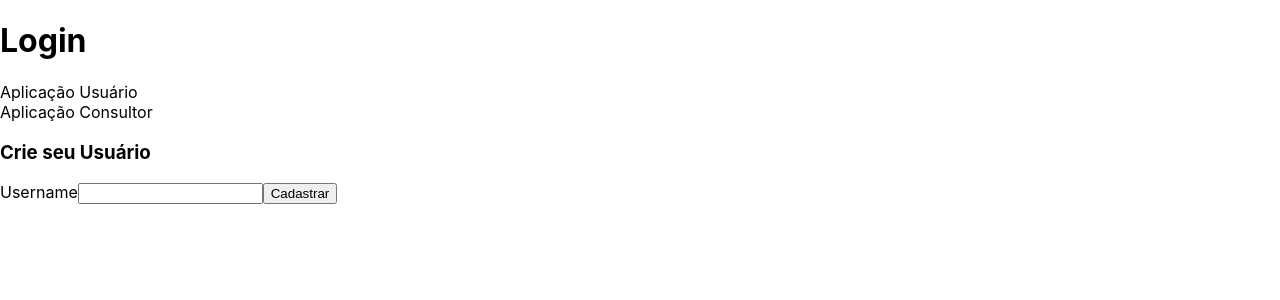
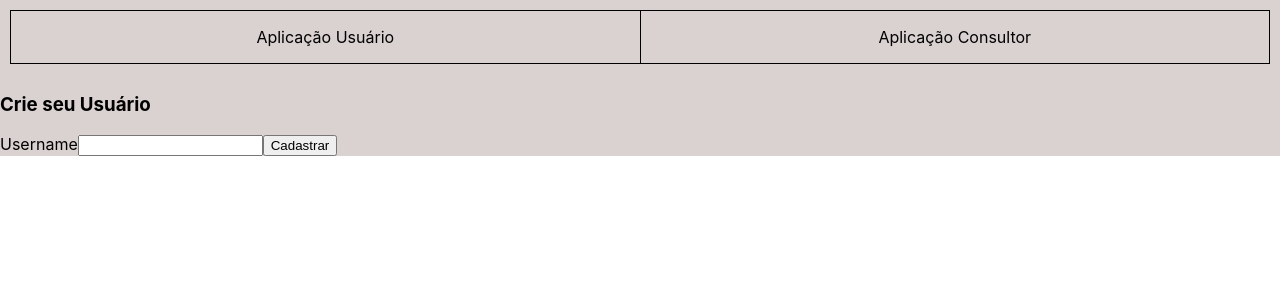
Before and after one commit to vitorcodesalittle/formare-challenge, a React (Create React App) app in the folder client/: page / in a window 1280 px wide. Shown: the top 300 px of the page. Built offline with nearby package versions, Linux system fonts and the light colour scheme.

Commit message:
selector style in login page

```diff
--- /dev/null
+++ b/client/src/components/Login/ConsultantAuth/index.js
@@ -0,0 +1,7 @@
+import React, { useState } from 'react'
+
+const ConsultantAuth = function(props) {
+
+}
+
+export default ConsultantAuth
--- /dev/null
+++ b/client/src/components/Login/Login.css
@@ -0,0 +1,35 @@
+.Login {
+  display: flex;
+  background-color: rgb(218, 209, 209);
+  flex-direction: column;
+}
+
+.selector {
+  display: flex;
+  flex-direction: row;
+  border: solid 1px black;
+  margin: 10px;
+  /* justify-content: space-evenly; */
+}
+
+
+.selector-option {
+  display: 'flex';
+  height: '100%';
+  flex: 1;
+  justify-content: center;
+  align-items: center;
+  text-align: center;
+  /* width: '100%'; */
+}
+
+.selector-option:hover {
+  background-color: rgb(167, 153, 153);
+}
+
+.verticalline {
+  height: '100%';
+  width: 1px;
+  background-color: black;
+  /* border-left: 1px solid red; */
+}
--- /dev/null
+++ b/client/src/components/Login/UserLogin/index.js
@@ -0,0 +1,7 @@
+import React, { useState } from 'react'
+
+const UserLogin = function(props) {
+
+}
+
+export default UserLogin
--- a/client/src/components/Login/index.js
+++ b/client/src/components/Login/index.js
@@ -1,5 +1,8 @@
 import React, { useState, useEffect } from 'react'
+import './Login.css';
 import { connect } from 'react-redux'
+import UserLogin from './UserLogin';
+import ConsultantAuth from './ConsultantAuth';
 import {
   getUserIdFromCookie,
   getConsultantIdFromCookie,
@@ -12,7 +15,7 @@ import { signUpUser, getUser, userLogout, signUpConsultant, getConsultant, consu
 
 const Login = function(props) {
   const [ loginPage, setLoginPage ] = useState('user')
-  const [ username, setUsername ] = useState('');
+  const [ username, setUsername ] = useState(''); // UserLogin
   const [ consultantCreateUsername, setConsultantCreateUsername ] = useState('');
   const [ consultantCreatePassword, setConsultantCreatePassword ] = useState('');
   const [ userHasSession, setUserHasSession ] = useState(false);
@@ -77,15 +80,16 @@ const Login = function(props) {
   }
 
   return (
-    <div>
-      <h1>Login</h1>
-
-      <div>
-        <div onClick={() => setLoginPage('user')}>
-          Aplicação Usuário
+    <div className="Login">
+      <div className='selector'>
+        <div className='selector-option'
+          onClick={() => setLoginPage('user')}>
+          <p>Aplicação Usuário</p>
         </div>
-        <div onClick={() => setLoginPage('consultant')}>
-          Aplicação Consultor
+        <div className='verticalline'></div>
+        <div className='selector-option'
+          onClick={() => setLoginPage('consultant')}>
+          <p>Aplicação Consultor</p>
         </div>
       </div>
       {
```
